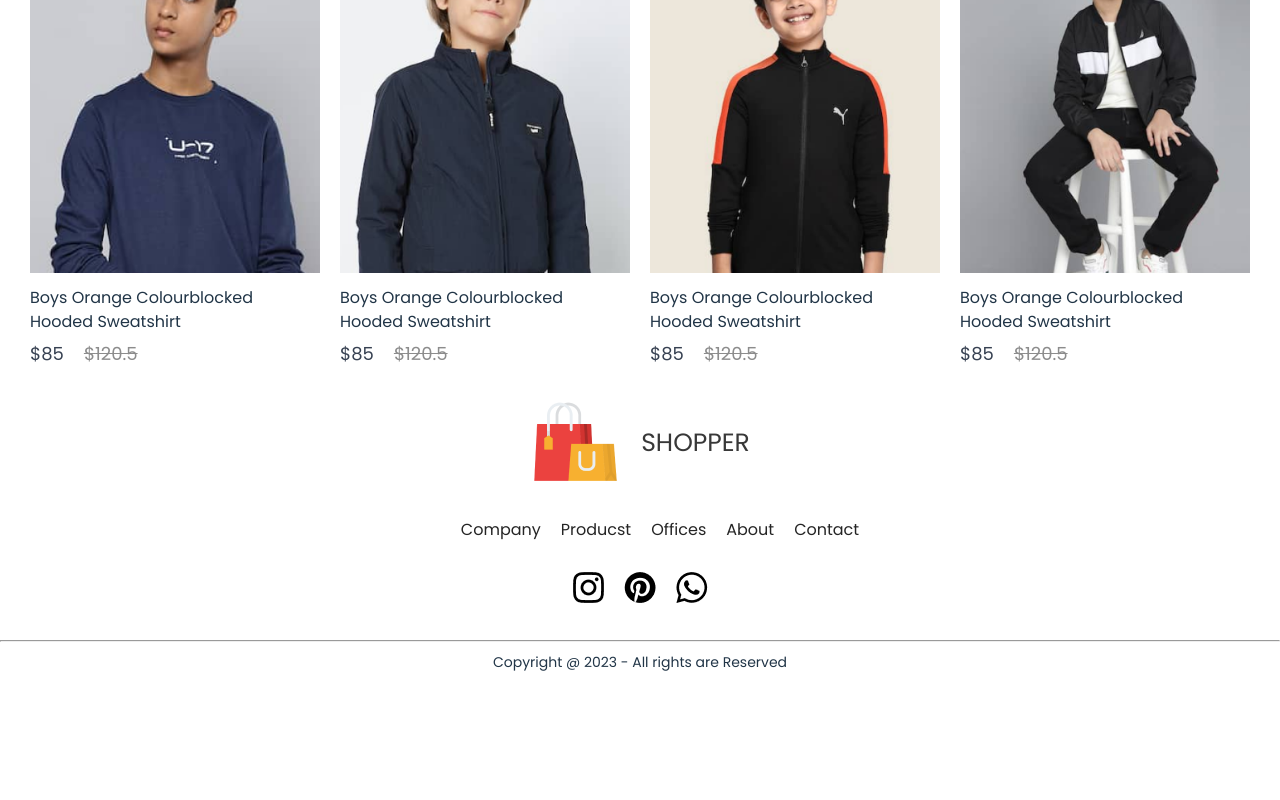
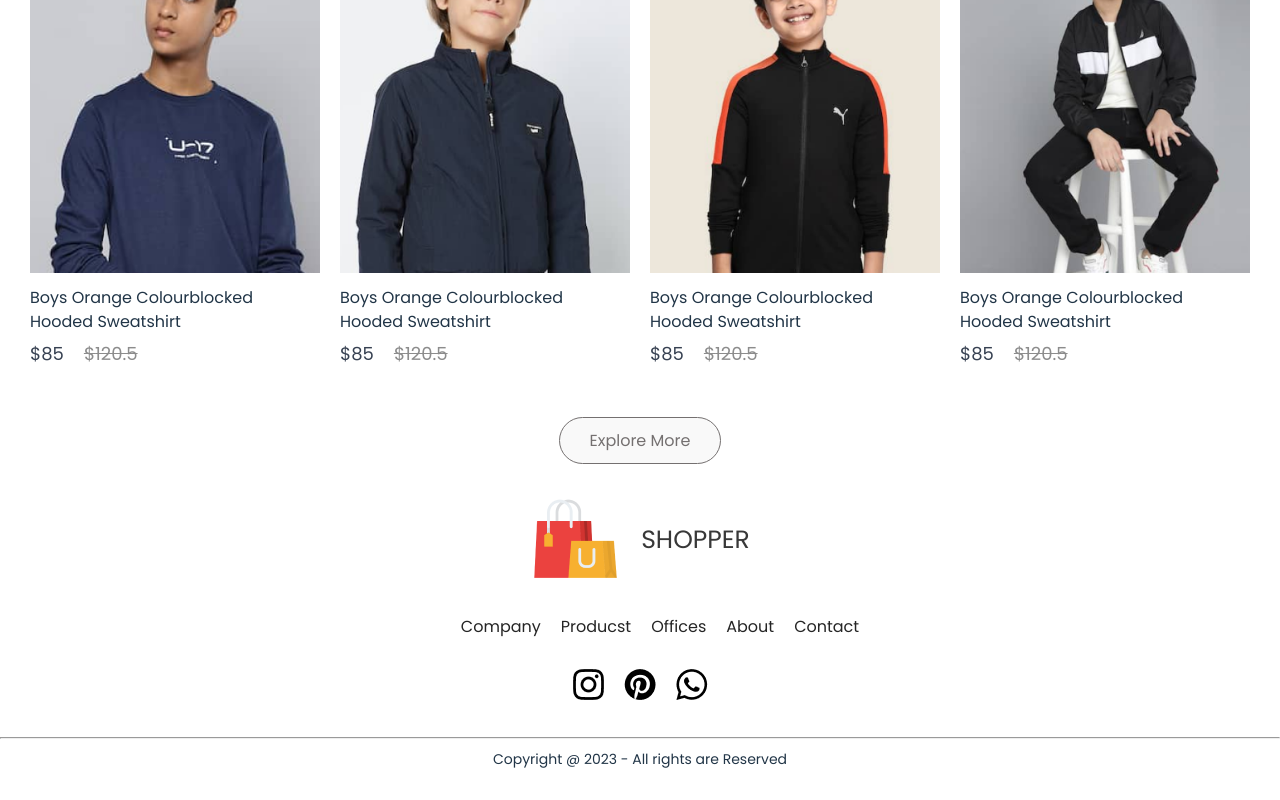
Before and after one commit to soheb-funtune/e-com-front-end, a React (Vite) app: page /kids in a window 1280 px wide. Shown: the part 1449-2249 px from the top of the page. Before the commit the page ends 2152 px from the top, so only its background shows below. Built offline with nearby package versions, Linux system fonts and the light colour scheme.

Commit message:
shop category for men-women and kid

```diff
--- a/src/App.jsx
+++ b/src/App.jsx
@@ -5,7 +5,7 @@ import Shop from "./Pages/Shop";
 import ShopCategory from "./Pages/ShopCategory/ShopCategory";
 import Product from "./Pages/Product";
 import Cart from "./Pages/Cart";
-import LoginSignUp from "./Pages/LoginSignUp";
+import LoginSignUp from "./Pages/LoginSignUp/LoginSignUp";
 import { BrowserRouter, Routes, Route } from "react-router-dom";
 import Footer from "./Components/Footer/Footer";
 import men_banner from "./Components/Assets/banner_mens.png";
--- a/src/Pages/ShopCategory/ShopCategory.css
+++ b/src/Pages/ShopCategory/ShopCategory.css
@@ -23,9 +23,9 @@
 .shpcategory-indexsort {
   font-size: 14px;
 }
-.drop-icon img {
+.drop-icon {
   width: 13px;
-  height: 7px;
+  height: 10px;
 }
 
 .shopcategory-products {
@@ -33,6 +33,24 @@
   grid-template-columns: 1fr 1fr 1fr 1fr;
   gap: 20px;
   padding: 0px 30px;
+}
+
+.shopcategory-loadmore {
+  border-radius: 50px;
+  margin-top: 50px;
+  padding: 10px 30px;
+  color: #747070;
+  border: 1px solid #747070;
+}
+
+.shopcategory-loadmore:active {
+  border: 1px solid gray;
+}
+.shopcategory-loadmore:focus-visible,
+.shopcategory-loadmore:focus,
+.shopcategory-loadmore:hover {
+  outline: none;
+  border: 1px solid gray;
 }
 
 @media (max-width: 767px) {
--- a/src/Pages/ShopCategory/ShopCategory.jsx
+++ b/src/Pages/ShopCategory/ShopCategory.jsx
@@ -22,7 +22,7 @@ const ShopCategory = ({ banner, category }) => {
           <img
             className="drop-icon"
             src={dropdown_icon}
-            style={{ width: "20px", height: "20px" }}
+            style={{ width: "13px", height: "10px" }}
             alt="dropdown_icon"
           />
         </div>
@@ -44,6 +44,7 @@ const ShopCategory = ({ banner, category }) => {
           }
         })}
       </div>
+      <button className="shopcategory-loadmore">Explore More</button>
     </div>
   );
 };
```
